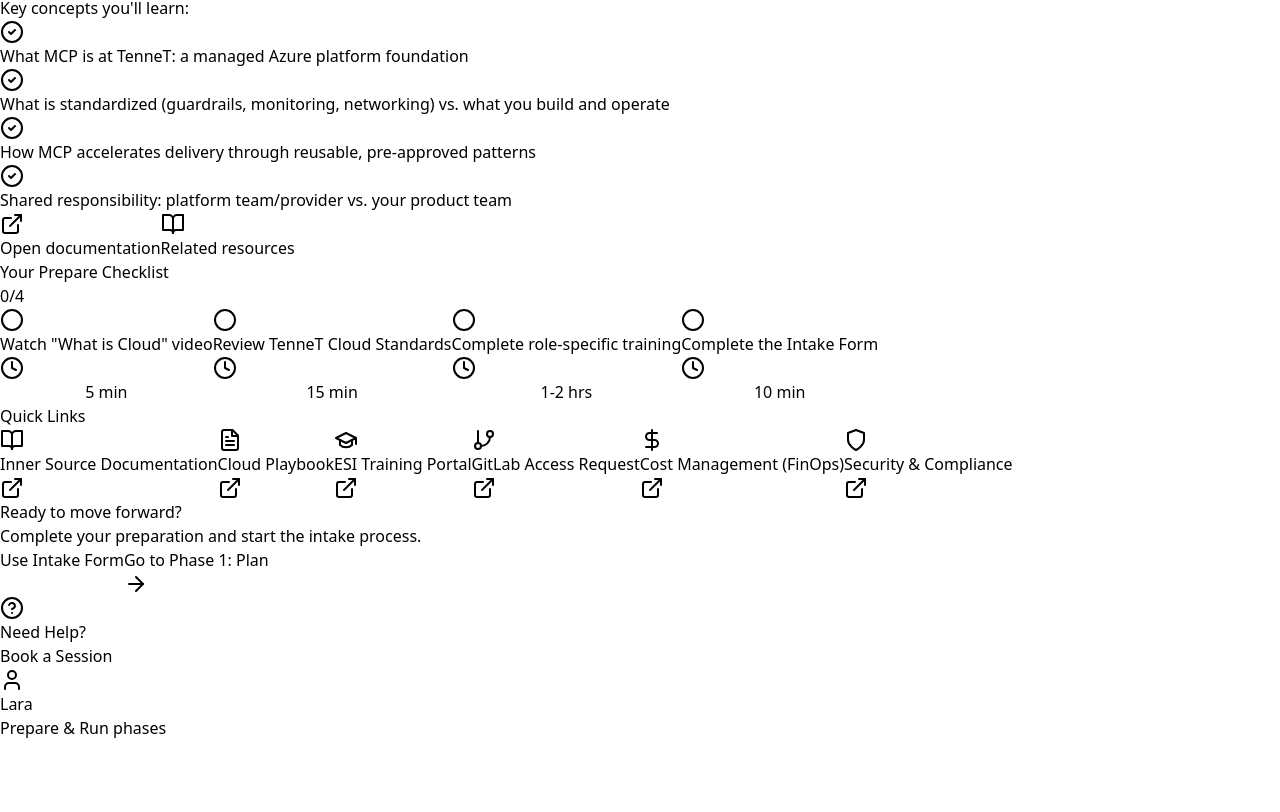
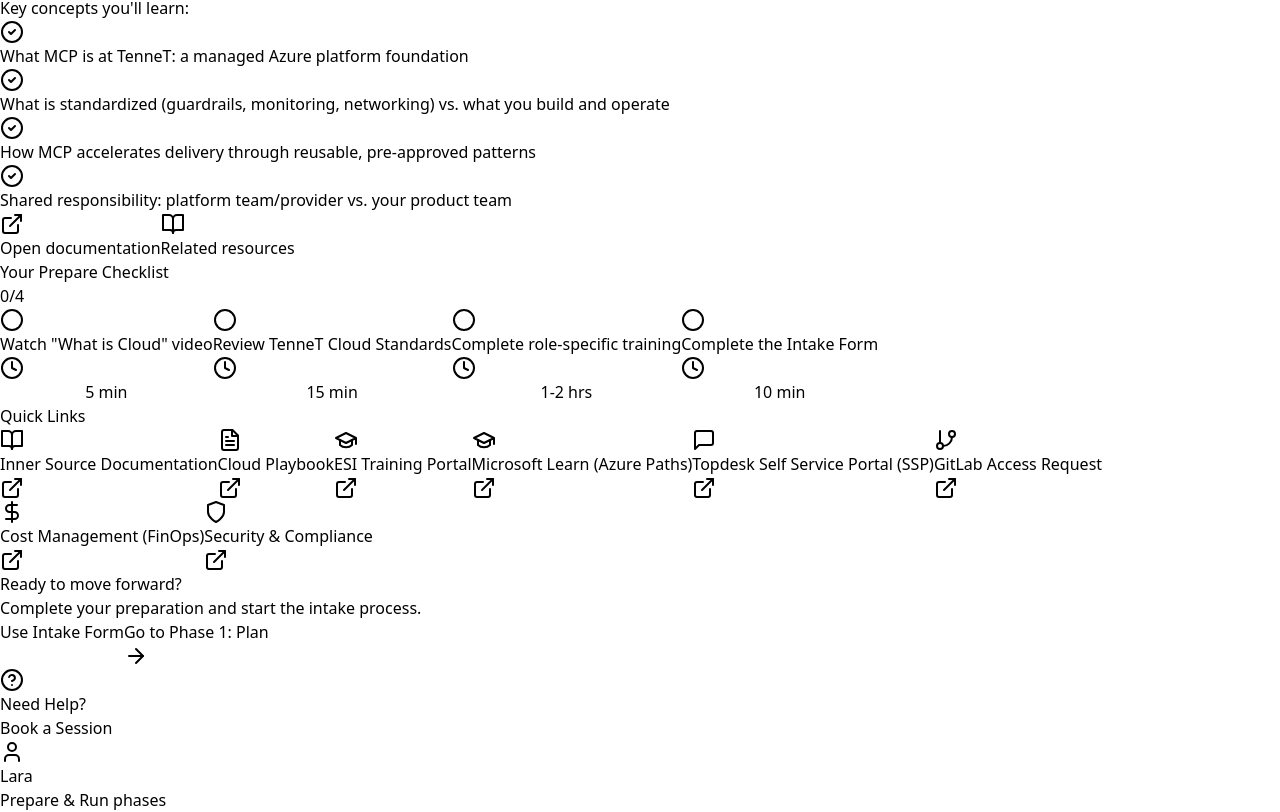
Before and after one commit to ortiq01/cloud-playbook, a React (Vite) app: page / in a window 1280 px wide. Shown: the part 1452-2264 px from the top of the page. Before the commit the page ends 2192 px from the top, so only its background shows below. Built offline with nearby package versions, Linux system fonts and the light colour scheme.

Commit message:
Update Cloud Education guidance

```diff
--- a/src/appConfig.js
+++ b/src/appConfig.js
@@ -199,12 +199,13 @@
           title: 'Cloud Education',
           icon: GraduationCap,
           content: {
-            description: 'Build your cloud capabilities through role-based training paths. We encourage certification to demonstrate knowledge and enhance your skills.',
+            description:
+              'Build your cloud and operational capabilities with a mix of Azure fundamentals and TenneT ways of working. Start with Microsoft Learn (via ESI where available) for role-based learning paths, then learn the ITSM processes and Topdesk Self Service Portal (SSP) that support day-to-day delivery on MCP. These BTO-managed processes are owned by the QPM team.',
             keyPoints: [
-              'Enterprise Skilling Initiatives (ESI) platform',
-              'Role-based learning paths (AZ-900, AZ-104, AZ-305)',
-              'TenneT-specific patterns and standards training',
-              'Cloud Playbook deep-dives'
+              'Microsoft Learn learning paths for Azure fundamentals and role-based tracks (e.g., AZ-900 / AZ-104 / AZ-305)',
+              'Enterprise Skilling Initiatives (ESI): curated training and certification support',
+              'IT Service Management (ITSM) & IT Process Management: how services are requested, changed, and operated at TenneT',
+              'Topdesk Self Service Portal (SSP): how to find services and raise requests in the BTO process landscape (QPM owned)'
             ],
             hasVideo: false
           }
@@ -232,6 +233,8 @@
         { icon: BookOpen, label: 'Inner Source Documentation', color: 'text-blue-600' },
         { icon: FileText, label: 'Cloud Playbook', color: 'text-emerald-600' },
         { icon: GraduationCap, label: 'ESI Training Portal', color: 'text-purple-600' },
+        { icon: GraduationCap, label: 'Microsoft Learn (Azure Paths)', color: 'text-indigo-600' },
+        { icon: MessageSquare, label: 'Topdesk Self Service Portal (SSP)', color: 'text-sky-600' },
         { icon: GitBranch, label: 'GitLab Access Request', color: 'text-orange-600' },
         { icon: DollarSign, label: 'Cost Management (FinOps)', color: 'text-green-600' },
         { icon: Shield, label: 'Security & Compliance', color: 'text-red-600' }
```
